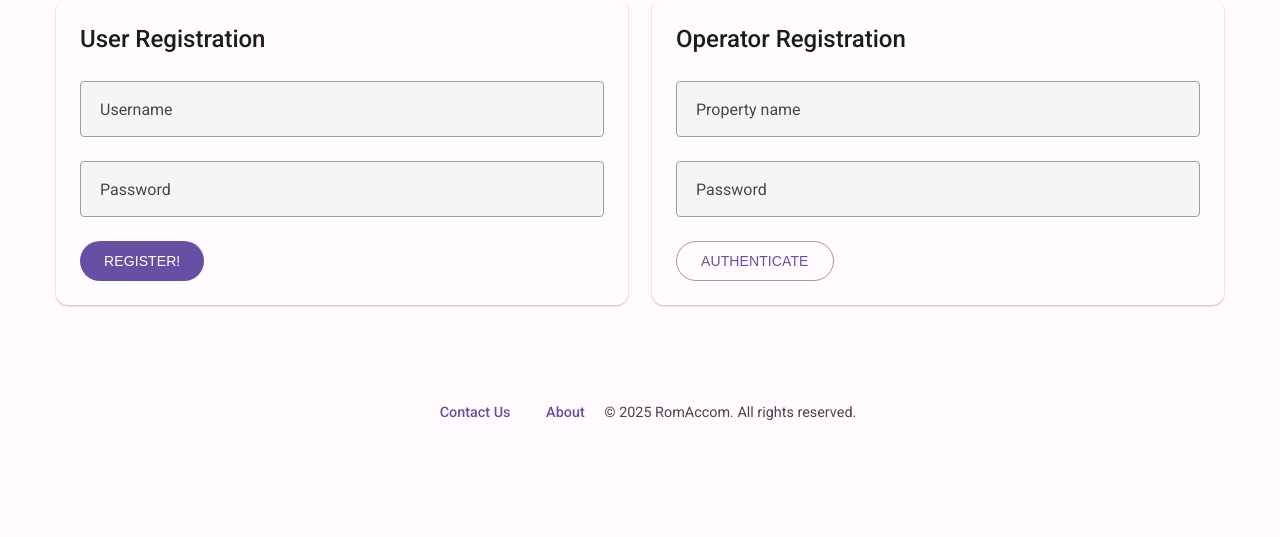
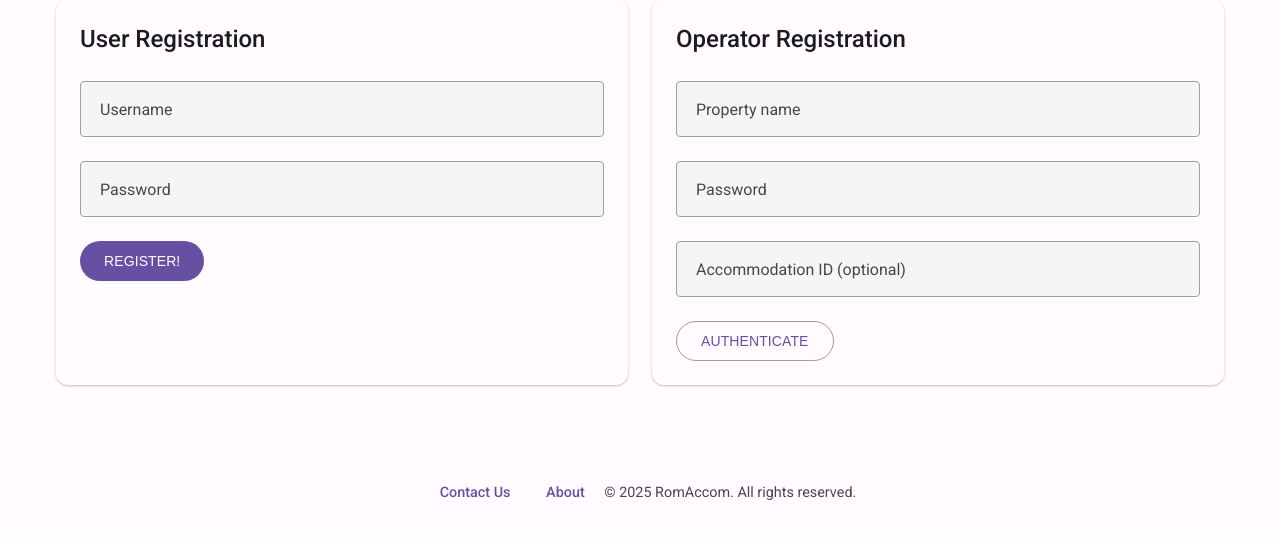
Before and after one commit to JoaoManuel2005/Team2E, a Django app: template romaccom/templates/romaccom/register.html in a window 1280 px wide. Shown: the part 137-674 px from the top of the page. Run offline with Django 3.2, Linux system fonts and the light colour scheme; the template is opened without the code that fills it, so the values that code supplies are empty.

```diff
--- a/romaccom/templates/romaccom/register.html
+++ b/romaccom/templates/romaccom/register.html
@@ -168,6 +168,10 @@
                     <input type="password" id="operator_password" name="password" placeholder=" " required>
                     <label for="operator_password">Password</label>
                 </div>
+                <div class="text-field">
+                    <input type="text" id="accommodation_id" name="accommodation_id" placeholder=" ">
+                    <label for="accommodation_id">Accommodation ID (optional)</label>
+                </div>
                 <button type="submit" class="button button-outlined">Authenticate</button>
             </form>
         </div>
```
